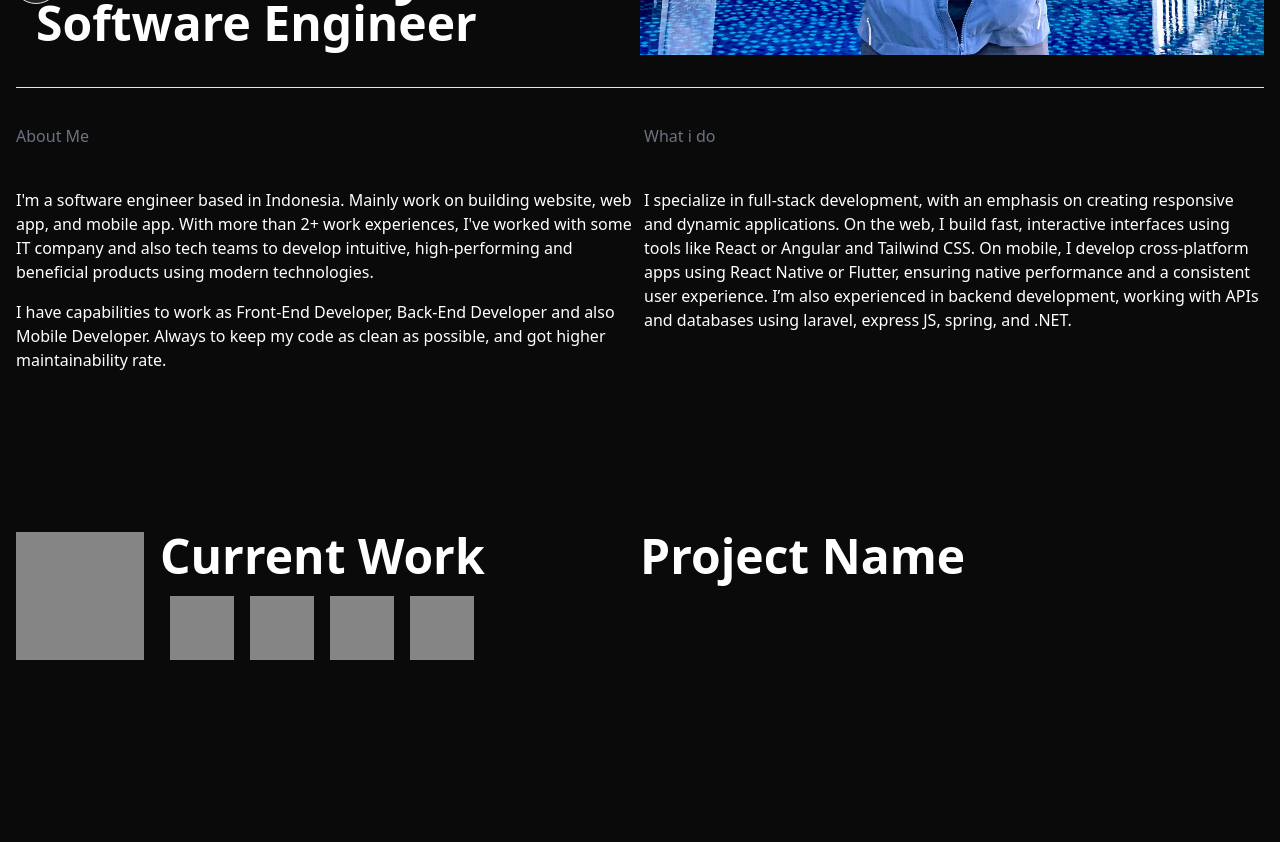
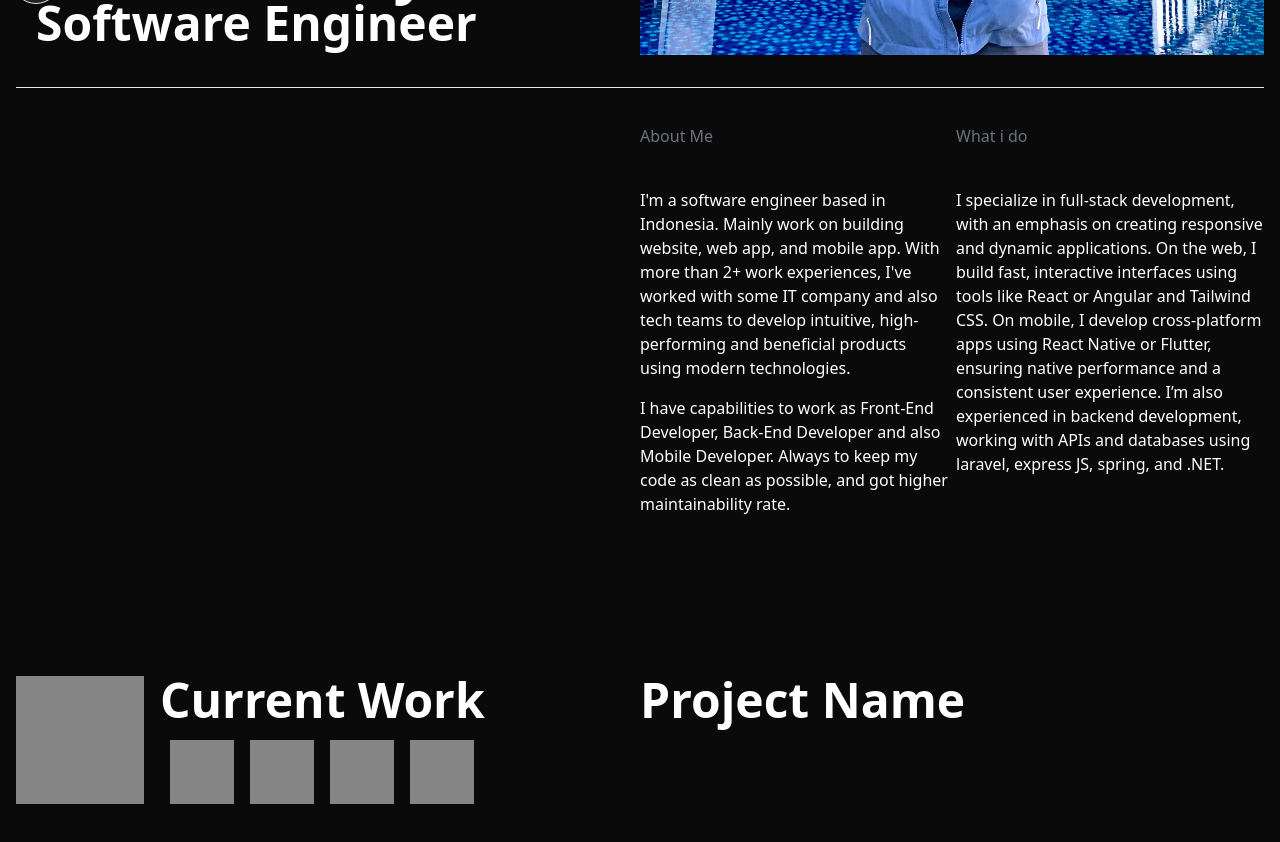
Before and after one commit to gmn26/portofolio, a React (Vite) app: page / in a window 1280 px wide. Shown: the part 780-1622 px from the top of the page. Built offline with nearby package versions, Linux system fonts and the light colour scheme.

Commit message:
fix : minor adjustment for responsive breakpoint

```diff
--- a/src/sections/Section2.jsx
+++ b/src/sections/Section2.jsx
@@ -2,7 +2,7 @@ export default function Section2() {
     return (
         <section className="min-h-screen mx-4 py-9 border-b">
             <div className="flex">
-                <div className="w-full ml-auto flex gap-2 *:w-1/2">
+                <div className="w-full md:w-1/2 ml-auto flex gap-2 *:w-1/2">
                     <div>
                         <div className="mb-10">
                             <span className="text-gray-500">About Me</span>
```
